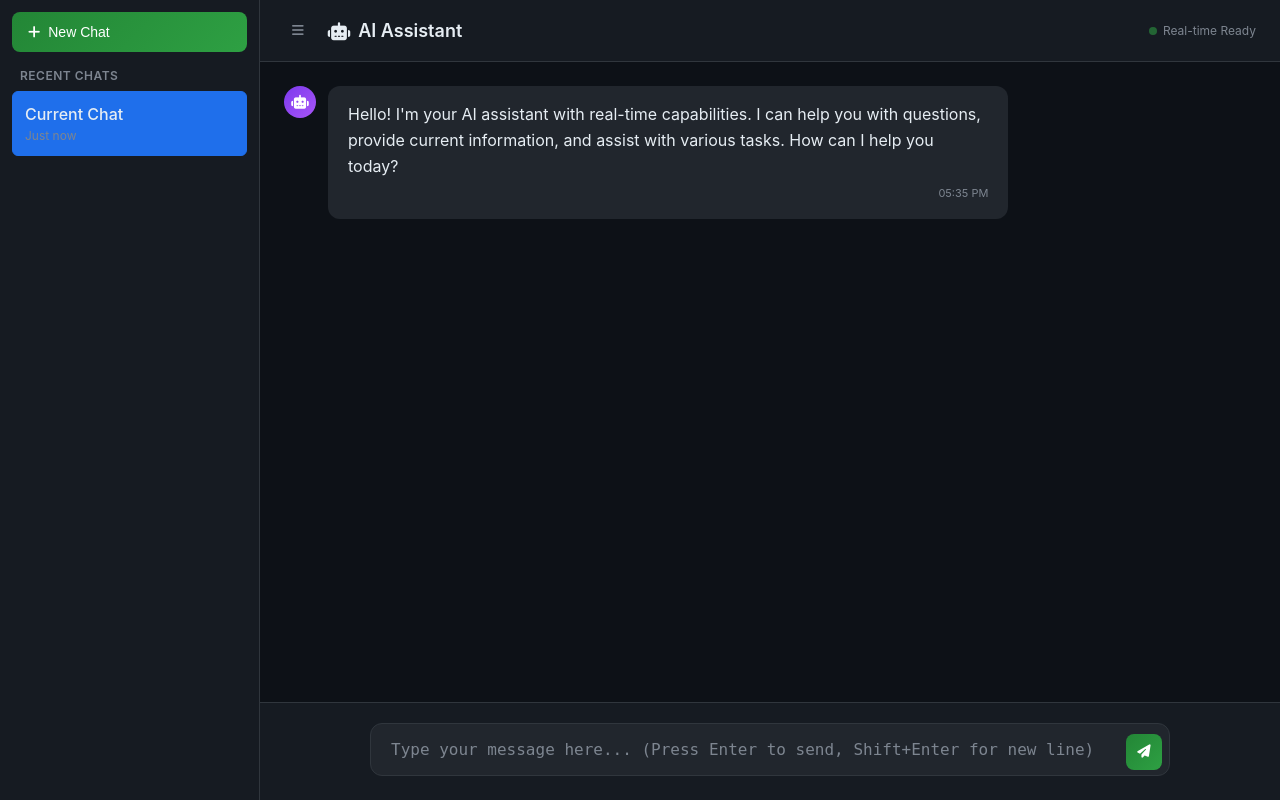
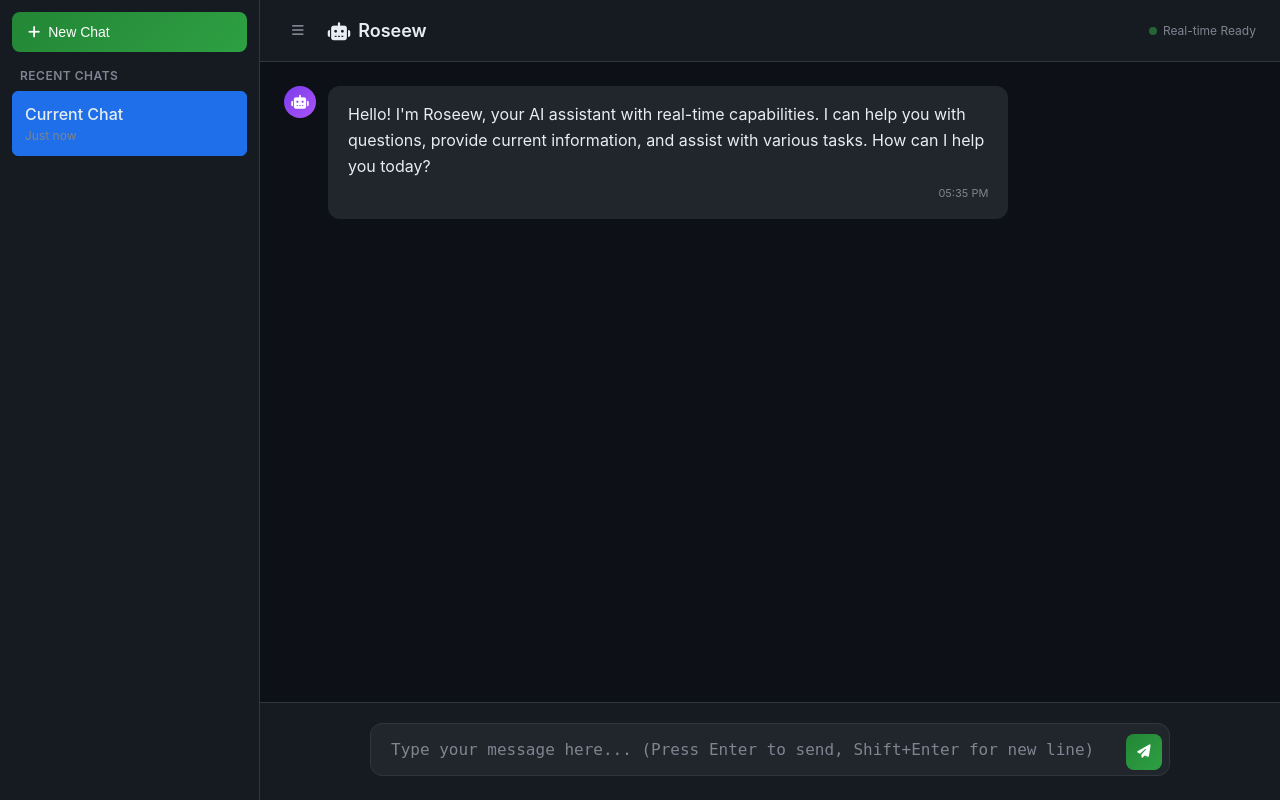
Before and after one commit to varunkm11/AI-Chatbot, a Flask app: page / in a window 1280 px wide. Run offline with Flask 3, Linux system fonts and the light colour scheme.

Commit message:
Rebrand chatbot as 'Roseew' - AI Assistant
- Updated page title and header to show 'Roseew'
- Changed welcome messages throughout the application
- Updated typing indicator to show 'Roseew is thinking'
- Modified system prompt to identify as Roseew
- Updated README.md with new branding
- Enhanced AI personality with name recognition

```diff
--- a/app.py
+++ b/app.py
@@ -44,11 +44,11 @@ Current time: {now.strftime('%I:%M %p')}"""
         messages = [
             {
                 "role": "system",
-                "content": f"""You are a helpful AI assistant with access to real-time information.
+                "content": f"""You are Roseew, a helpful AI assistant with access to real-time information.
 
 {real_time_context}
 
-You can provide current information and help with various tasks. Be conversational, helpful, and informative."""
+You can provide current information and help with various tasks. Be conversational, helpful, and informative. Always introduce yourself as Roseew when asked about your name."""
             }
         ]
 
@@ -63,7 +63,7 @@ You can provide current information and help with various tasks. Be conversation
                 "Authorization": f"Bearer {OPENROUTER_API_KEY}",
                 "Content-Type": "application/json",
                 "HTTP-Referer": "http://localhost:5000",
-                "X-Title": "AI Chatbot"
+                "X-Title": "Roseew AI Assistant"
             }
 
             data = {
--- a/config.py
+++ b/config.py
@@ -15,8 +15,8 @@ INCLUDE_DATE = True  # Include current date in AI context
 TIMEZONE = "UTC"  # Default timezone for timestamps
 
 # UI Configuration
-CHAT_TITLE = "AI Assistant"  # Title shown in header
-WELCOME_MESSAGE = """Hello! I'm your AI assistant with real-time capabilities.
+CHAT_TITLE = "Roseew"  # Title shown in header
+WELCOME_MESSAGE = """Hello! I'm Roseew, your AI assistant with real-time capabilities.
 I can help you with questions, provide current information, and assist with various tasks.
 How can I help you today?"""
 
--- a/templates/index.html
+++ b/templates/index.html
@@ -3,7 +3,7 @@
 <head>
     <meta charset="UTF-8">
     <meta name="viewport" content="width=device-width, initial-scale=1.0">
-    <title>AI Chatbot</title>
+    <title>Roseew - AI Assistant</title>
     <link href="https://cdnjs.cloudflare.com/ajax/libs/font-awesome/6.4.0/css/all.min.css" rel="stylesheet">
     <style>
         * {
@@ -414,7 +414,7 @@
                     </button>
                     <h1>
                         <i class="fas fa-robot"></i>
-                        AI Assistant
+                        Roseew
                     </h1>
                 </div>
                 <div class="status-indicator">
@@ -430,7 +430,7 @@
                         <i class="fas fa-robot"></i>
                     </div>
                     <div class="message-content">
-                        Hello! I'm your AI assistant with real-time capabilities. I can help you with questions, provide current information, and assist with various tasks. How can I help you today?
+                        Hello! I'm Roseew, your AI assistant with real-time capabilities. I can help you with questions, provide current information, and assist with various tasks. How can I help you today?
                         <div class="message-time" id="welcomeTime"></div>
                     </div>
                 </div>
@@ -445,7 +445,7 @@
                     <i class="fas fa-robot"></i>
                 </div>
                 <div>
-                    AI is thinking
+                    Roseew is thinking
                     <div class="typing-dots">
                         <div class="typing-dot"></div>
                         <div class="typing-dot"></div>
@@ -608,7 +608,7 @@
                                 <i class="fas fa-robot"></i>
                             </div>
                             <div class="message-content">
-                                Hello! I'm your AI assistant with real-time capabilities. I can help you with questions, provide current information, and assist with various tasks. How can I help you today?
+                                Hello! I'm Roseew, your AI assistant with real-time capabilities. I can help you with questions, provide current information, and assist with various tasks. How can I help you today?
                                 <div class="message-time">${new Date().toLocaleTimeString([], {hour: '2-digit', minute:'2-digit'})}</div>
                             </div>
                         </div>
```
Also changed, not shown: README.md.
